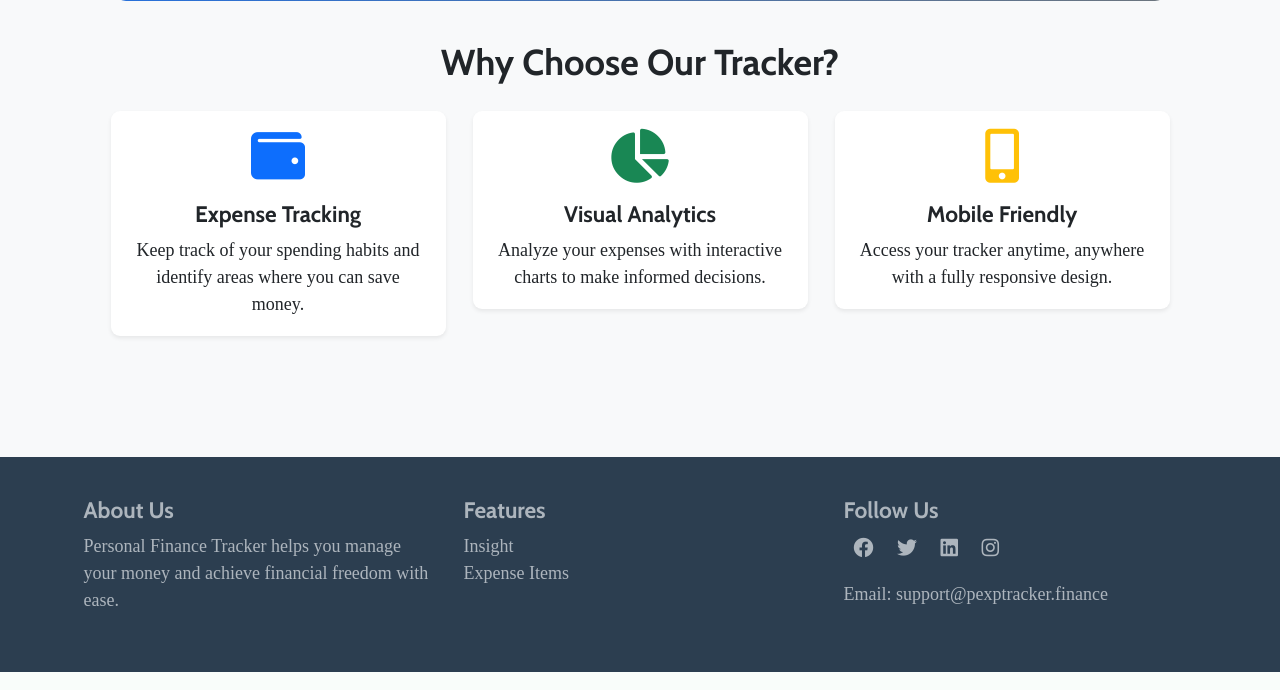
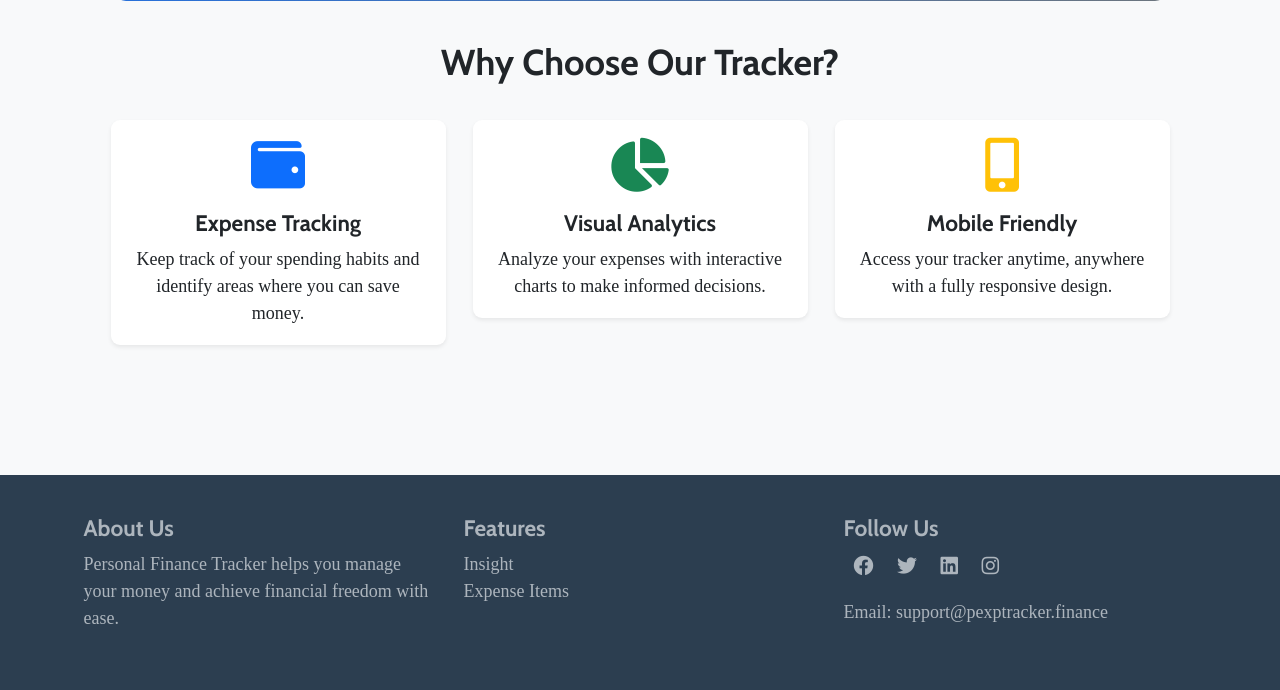
Before and after one commit to lindanwajei2205/personal-expense-tracker, a Django app: page / in a window 1280 px wide. Shown: the part 516-1206 px from the top of the page. Run offline with Django 4.2, Linux system fonts and the light colour scheme; some web fonts are replaced.

```diff
--- a/templates/public/home.html
+++ b/templates/public/home.html
@@ -19,8 +19,8 @@
 
   <div id="features" class="container features ">
     <h2 class="mb-4 fw-bold text-center">Why Choose Our Tracker?</h2>
-    <div class="px-4 row gap-y-2 text-center">
-      <div class="col-md-4">
+    <div class="px-4 row  text-center">
+      <div class="col-md-4 my-2">
         <div class="card feature-card shadow-sm border-0">
           <div class="card-body">
             <i class="fas fa-wallet fa-3x text-primary mb-3"></i>
@@ -31,7 +31,7 @@
           </div>
         </div>
       </div>
-      <div class="col-md-4">
+      <div class="col-md-4 my-2">
         <div class="card feature-card shadow-sm border-0">
           <div class="card-body">
             <i class="fas fa-chart-pie fa-3x text-success mb-3"></i>
@@ -42,7 +42,7 @@
           </div>
         </div>
       </div>
-      <div class="col-md-4">
+      <div class="col-md-4 my-2">
         <div class="card feature-card shadow-sm border-0">
           <div class="card-body">
             <i class="fas fa-mobile-alt fa-3x text-warning mb-3"></i>
```
